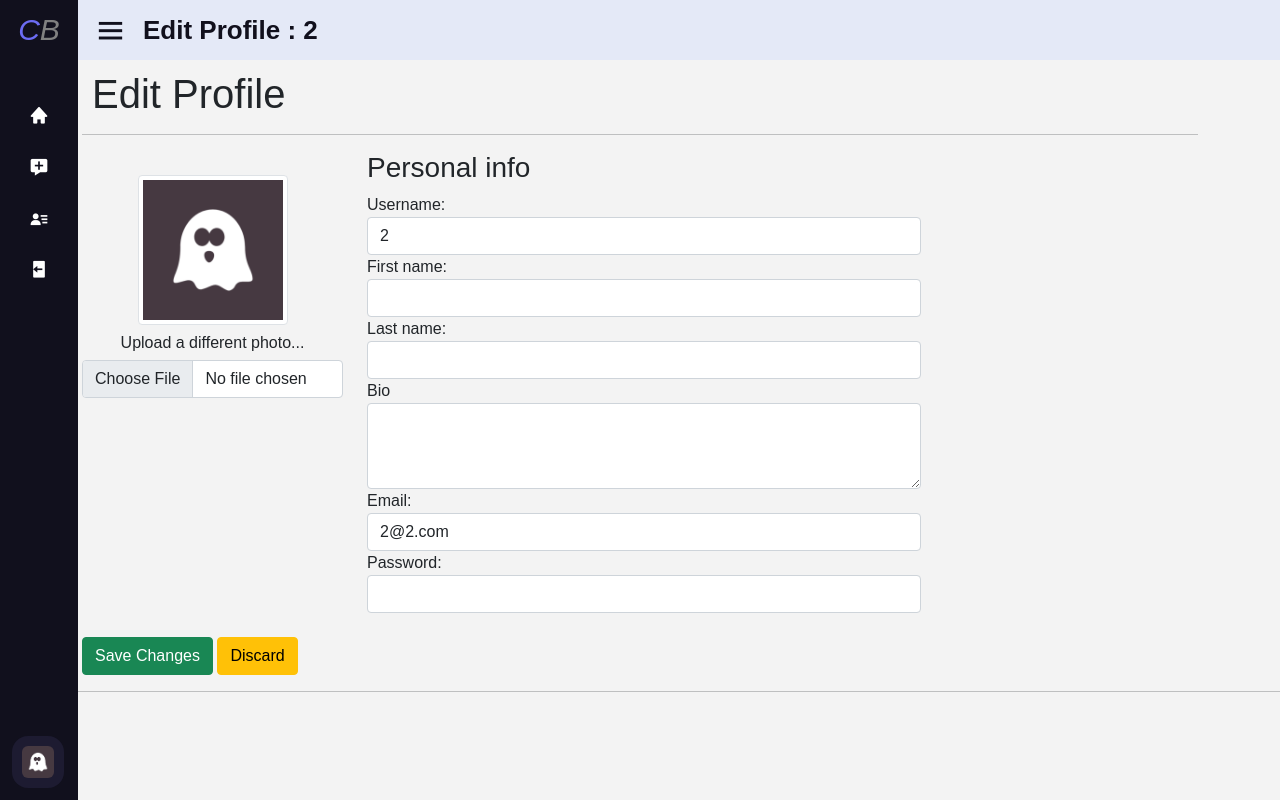
After one commit to PhuyalGaurav/crasber, a Django app: page /edit/profile/2 in a window 1280 px wide. The commit adds this page. Run offline with Django 3.2, Linux system fonts and the light colour scheme; a user stored in the database is signed in.

Commit message:
add edit profile

```diff
--- a/network/models.py
+++ b/network/models.py
@@ -5,6 +5,7 @@ import random
 class User(AbstractUser):
     follower = models.TextField(default="", null=True)
     following = models.TextField(default="", null=True)
+    bio = models.TextField(default="", null=True)
     pfp = models.ImageField(default=f"pfp/defaults/{random.randrange(1,10)}.png", upload_to="pfp/user")
 
 
--- /dev/null
+++ b/network/templates/network/editprofile.html
@@ -0,0 +1,93 @@
+{% extends "network/layout.html" %}
+{% load static %}
+{% block title %}: {{ pagename }}{% endblock %}
+{% block body %}
+<form action="{% url "editprofile" user.username %}" method="post">
+  {% csrf_token %}
+  <div class="container">
+    <h1>Edit Profile</h1>
+  	<hr>
+    {% if message %}
+    <div class="alert alert-danger alert-dismissible fade show" role="alert">
+      <strong>Holy guacamole!</strong> {{ message }}
+      <button type="button" class="close" data-dismiss="alert" aria-label="Close">
+        <span aria-hidden="true">&times;</span>
+      </button>
+    </div>{% endif %}
+	<div class="row">
+      <!-- left column -->
+      <div class="col-md-3">
+        <div class="text-center">
+            <img src="{{ user.pfp.url }}"
+            alt="Generic placeholder image" class="img-fluid img-thumbnail mt-4 mb-2"
+            style="width: 150px; z-index: 1" id="blah">
+            <h6>Upload a different photo...</h6>
+
+          <input type="file" class="form-control" name="pfp" onchange="document.getElementById('blah').src = window.URL.createObjectURL(this.files[0])">
+        </div>
+      </div>
+
+      <!-- edit form column -->
+      <div class="col-md-9 personal-info">
+        <h3>Personal info</h3>
+
+        <div class="form-group">
+          <label class="col-md-3 control-label">Username:</label>
+          <div class="col-md-8">
+            <input class="form-control" type="text" value="{{ user.username }}" name="username">
+          </div>
+        </div>
+          <div class="form-group">
+            <label class="col-lg-3 control-label">First name:</label>
+            <div class="col-lg-8">
+              <input class="form-control" type="text" value="{{ user.first_name }}" name="first_name">
+            </div>
+          </div>
+          <div class="form-group">
+            <label class="col-lg-3 control-label">Last name:</label>
+            <div class="col-lg-8">
+              <input class="form-control" type="text" value="{{ user.last_name }}" name="last_name">
+            </div>
+          </div>
+          <div class="form-group">
+            <label class="col-lg-3 control-label">Bio</label>
+            <div class="col-lg-8">
+              <textarea name="bio" id="" cols="10" rows="3" class="form-control" name="bio">{{ user.bio }}</textarea>
+            </div>
+          </div>
+          <div class="form-group">
+            <label class="col-lg-3 control-label">Email:</label>
+            <div class="col-lg-8">
+              <input class="form-control" type="text" value="{{ user.email }}" name="email">
+            </div>
+          </div>
+
+          <div class="form-group">
+            <label class="col-md-3 control-label" >Password:</label>
+            <div class="col-md-8">
+              <input class="form-control" type="password" name="password" value="" required>
+            </div>
+          </div>
+          </div>
+          <div class="form-group">
+            <label class="col-md-3 control-label"></label>
+            <div class="col-md-8">
+              <input type="submit" class="btn btn-success" value="Save Changes">
+              <span></span>
+              <input type="reset" class="btn btn-warning" value="Discard" onclick="location.replace(`{% url "userpage" user.username %}`)">
+            </div>
+
+          </div>
+      </div>
+  </div>
+</div>
+<hr>
+<script>
+    imgInp.onchange = evt => {
+        const [file] = imgInp.files
+        if (file) {
+          blah.src = URL.createObjectURL(file)
+        }
+      }
+</script></form>
+{% endblock %}
--- a/network/templates/network/post.html
+++ b/network/templates/network/post.html
@@ -1,5 +1,5 @@
 {% if posts %}
-    {% for post in page %}
+    {% for post in posts %}
         <div class="post" style="position: relative;" onclick="gopostpage(`{{ post.id }}`)">
             <a href="{% url "userpage" post.user.username %}"><span><img class="profile-pic" src="{{ post.user.pfp.url }}" alt="pfp" ></span>
             <span class="username">{{ post.user.username }}</span></a>
--- a/network/urls.py
+++ b/network/urls.py
@@ -14,5 +14,6 @@ urlpatterns = [
     path("edit/<int:post_id>", views.edit, name="edit"),
     path("following", views.followingfeed, name="followingfeed"),
     path("like/<int:post_id>", views.like, name="like"),
-    path("post/<int:post_id>", views.postpage, name="postpage")
+    path("post/<int:post_id>", views.postpage, name="postpage"),
+    path("edit/profile/<str:username>", views.editprofile, name="editprofile")
 ]
--- a/network/views.py
+++ b/network/views.py
@@ -161,7 +161,7 @@ def userpage(request, username ):
 
         requested_user.save()
         logged_user.save()
-        return HttpResponseRedirect(reverse("userpage", kwargs={"username" : requested_user_id}))
+        return HttpResponseRedirect(reverse("userpage", kwargs={"username" : username}))
 
 @login_required(login_url=LOGIN_URL )
 def followingfeed(request):
@@ -173,7 +173,7 @@ def followingfeed(request):
         all_feed = Post.objects.filter(user=following_list[0]).order_by('-creation_date')
         for i in following_list:
             all_feed = list(chain(all_feed, Post.objects.filter(user=int(i)).order_by('-creation_date')))
-    except ValueError:
+    except:
         all_feed=[]
 
     return render(request, "network/following.html",{
@@ -228,3 +228,35 @@ def postpage(request,post_id):
     return render(request, "network/postpage.html", {
         "post" : post
     })
+
+def editprofile(request, username):
+    if request.method == "GET":
+        if request.user.username == username:
+            return render(request, "network/editprofile.html",{
+                "pagename" : f"Edit Profile : {username}"
+            })
+        else:
+            return error(request, "Denied")
+    else:
+        new_username = request.POST['username']
+        new_email = request.POST['email']
+        new_first_name = request.POST['first_name']
+        new_last_name = request.POST['last_name']
+        new_bio = request.POST['bio']
+        password = request.POST['password']
+        new_pfp = request.POST['pfp']
+        this_user = User.objects.get(username=username)
+        if this_user.check_password(password):
+            this_user.username = new_username
+            this_user.email = new_email
+            this_user.first_name = new_first_name
+            this_user.last_name = new_last_name
+            this_user.bio = new_bio
+            this_user.pfp = new_pfp
+            this_user.save()
+        else:
+            return render(request, "network/editprofile.html",{
+                "pagename" : f"Edit Profile : {username}",
+                "message" : "Incorrect Password"
+            })
+        return HttpResponseRedirect(reverse("userpage", kwargs={"username" : new_username}))
```
Also changed, not shown: network/templates/network/userpage.html (+19 -14 lines), db.sqlite3, network/migrations/0013_user_bio_alter_user_pfp.py (added).
